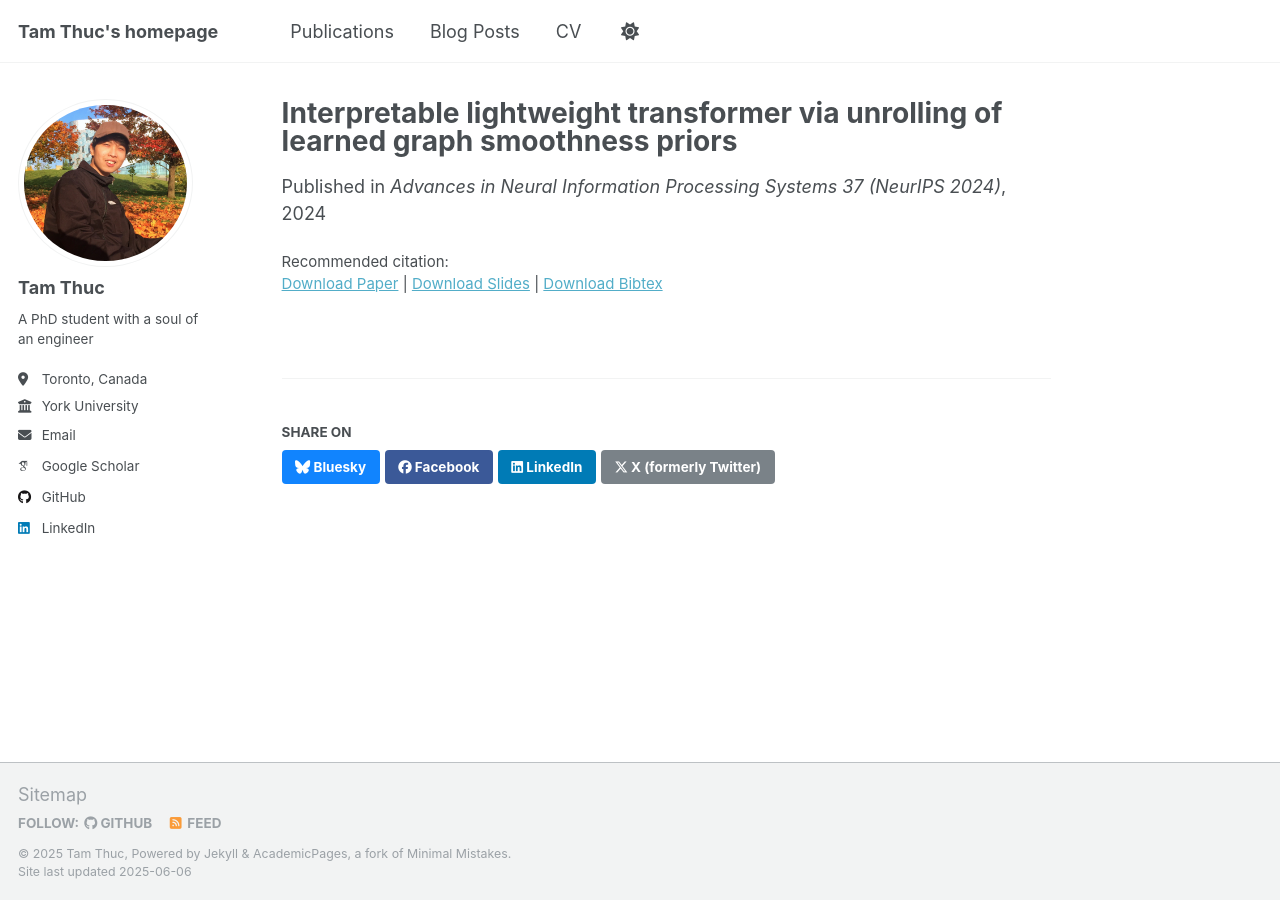
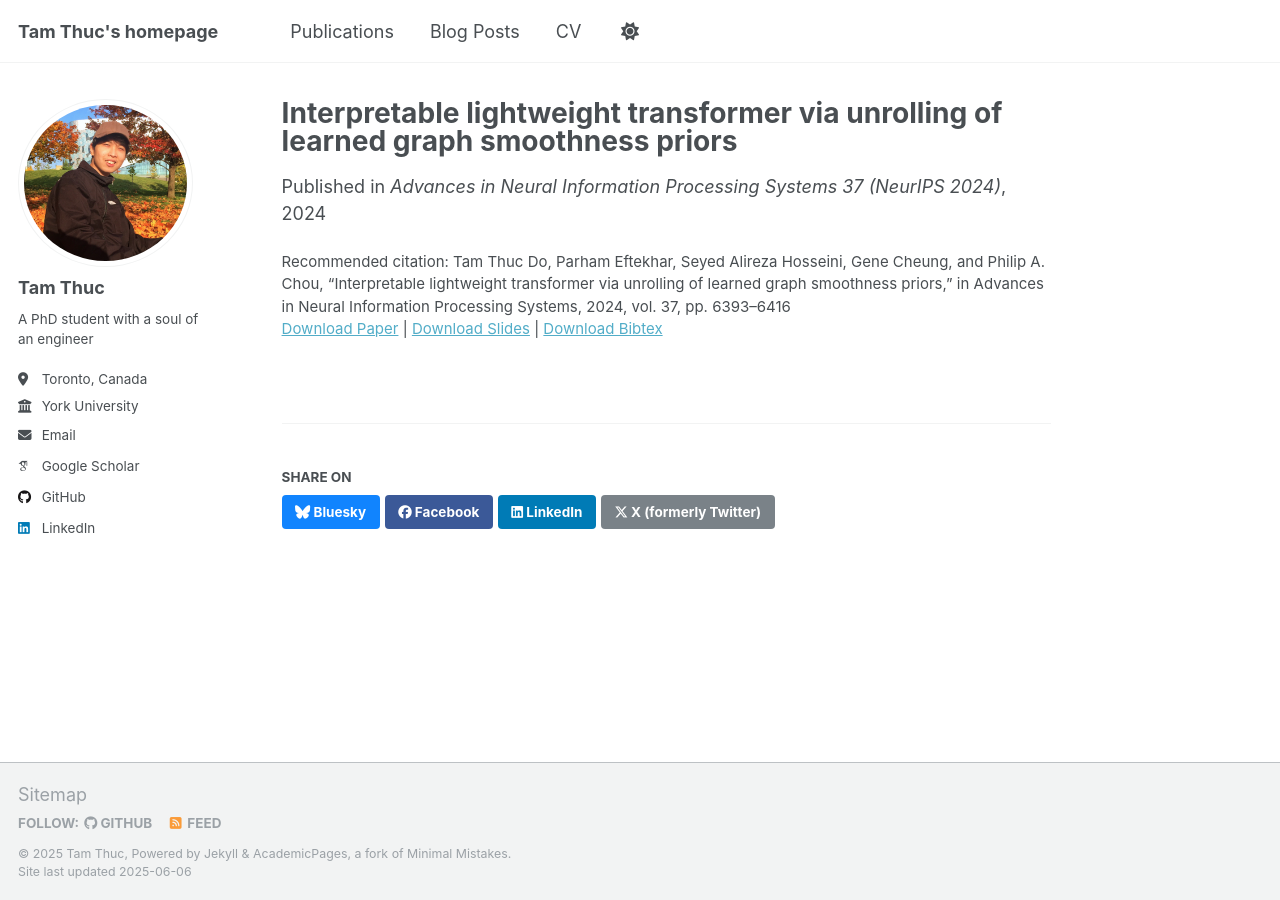
Before and after one commit to tamthuc1995/tamthuc1995.github.io, a Jekyll site: the page built from _publications/2024-04-15-nisp2024-lightweight-transformer.md, in a window 1280 px wide. Built offline with Jekyll 4.4.1, drawn with Linux system fonts in a browser that asks for light colours; some web fonts are replaced.

```diff
--- a/_publications/2024-04-15-nisp2024-lightweight-transformer.md
+++ b/_publications/2024-04-15-nisp2024-lightweight-transformer.md
@@ -6,8 +6,8 @@ permalink: /publication/2024-04-15-nisp2024-lightweight-transformer
 excerpt: 'This paper is about graph algorithm unrolling, which lead to a interpretable lightweight transformer-like architecture'
 date: 2024-04-15
 venue: 'Advances in Neural Information Processing Systems 37 (NeurIPS 2024)'
-slidesurl: ''
+slidesurl: 'https://neurips.cc/virtual/2024/poster/94026'
 paperurl: 'https://proceedings.neurips.cc/paper_files/paper/2024/file/0c38f54740062529aa4117a04b583f3c-Paper-Conference.pdf'
-bibtexurl: ''
-citation: ''
+bibtexurl: 'https://proceedings.neurips.cc/paper_files/paper/26586-/bibtex'
+citation: 'Tam Thuc Do, Parham Eftekhar, Seyed Alireza Hosseini, Gene Cheung, and Philip A. Chou, “Interpretable lightweight transformer via unrolling of learned graph smoothness priors,” in Advances in Neural Information Processing Systems, 2024, vol. 37, pp. 6393–6416'
 ---
```
Also changed, not shown: _pages/publications.html (+6 -4 lines).
